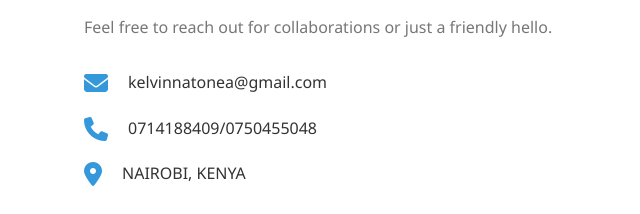
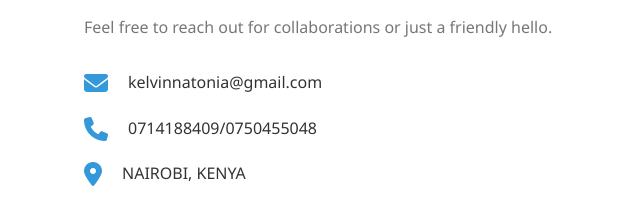
Before and after one commit to Nacho-kelvin/ft.nacho, a plain HTML site: page Portfolio/index.html in a window 1280 px wide. Shown: the part 3351-3565 px from the top of the page, 0-640 px from the left. Drawn offline with Linux system fonts and the light colour scheme.

Commit message:
Update index.html

```diff
--- a/Portfolio/index.html
+++ b/Portfolio/index.html
@@ -214,7 +214,7 @@ I'm always open to collaborations, freelance opportunities, or just a good tech
                     <p>Feel free to reach out for collaborations or just a friendly hello.</p>
                     <div class="contact-item">
                         <i class="fas fa-envelope"></i>
-                        <span>kelvinnatonea@gmail.com</span>
+                        <span>kelvinnatonia@gmail.com</span>
                     </div>
                     <div class="contact-item">
                         <i class="fas fa-phone"></i>
```
